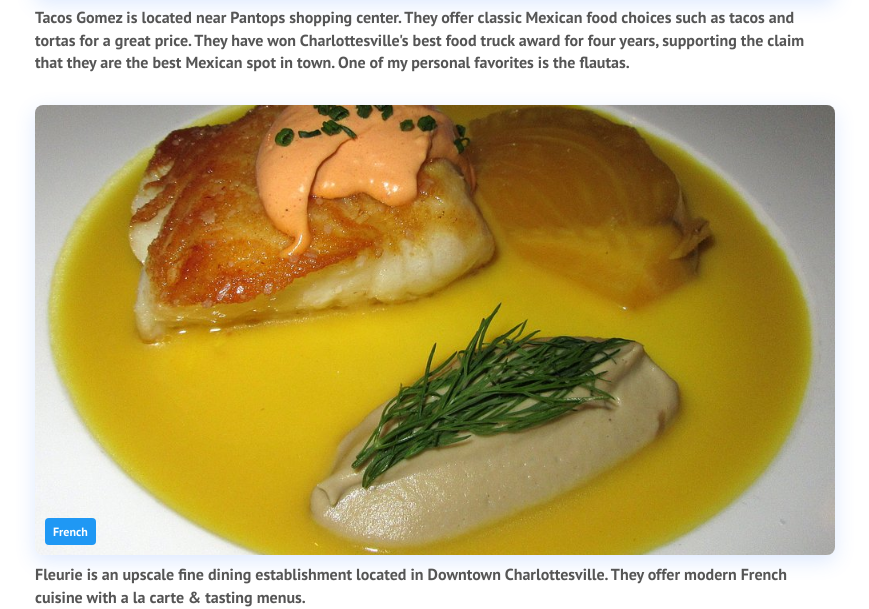
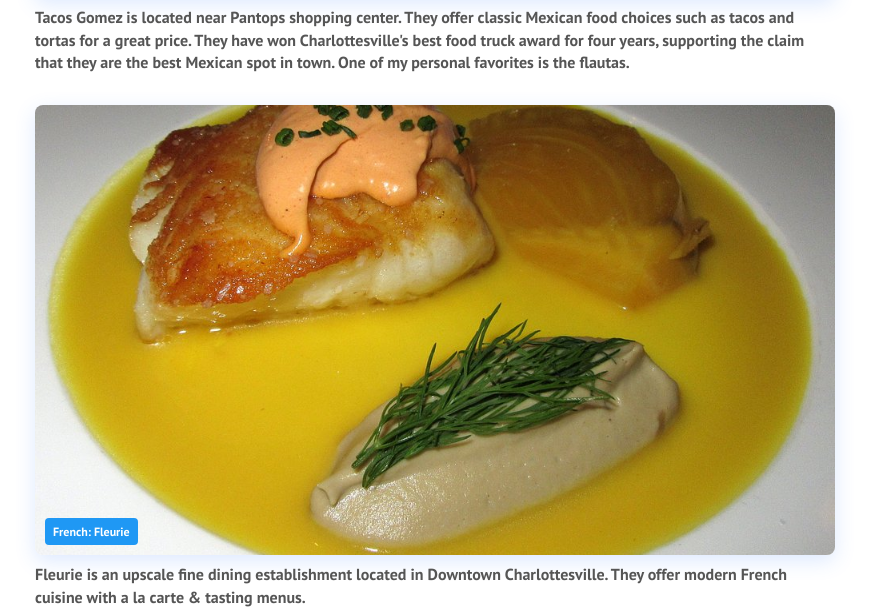
Before and after one commit to vblackburn0305/vblackburn, a React (Create React App) app: page /#/ in a window 1280 px wide. Shown: the part 1357-1966 px from the top of the page, without its empty margins (205-1074 px from the left). Built offline with nearby package versions, Linux system fonts and the light colour scheme.

Commit message:
fixed mistake in card

```diff
--- a/src/components/Cards.js
+++ b/src/components/Cards.js
@@ -26,7 +26,7 @@ function Cards() {
             <li>
               <CardItem
                 src={frenchImage}
-                label="French"
+                label="French: Fleurie"
                 path="https://www.fleurierestaurant.com/"
               />
               <p className="example-text">Fleurie is an upscale fine dining establishment located in Downtown Charlottesville. They offer modern French cuisine with a la carte & tasting menus.</p>
```
